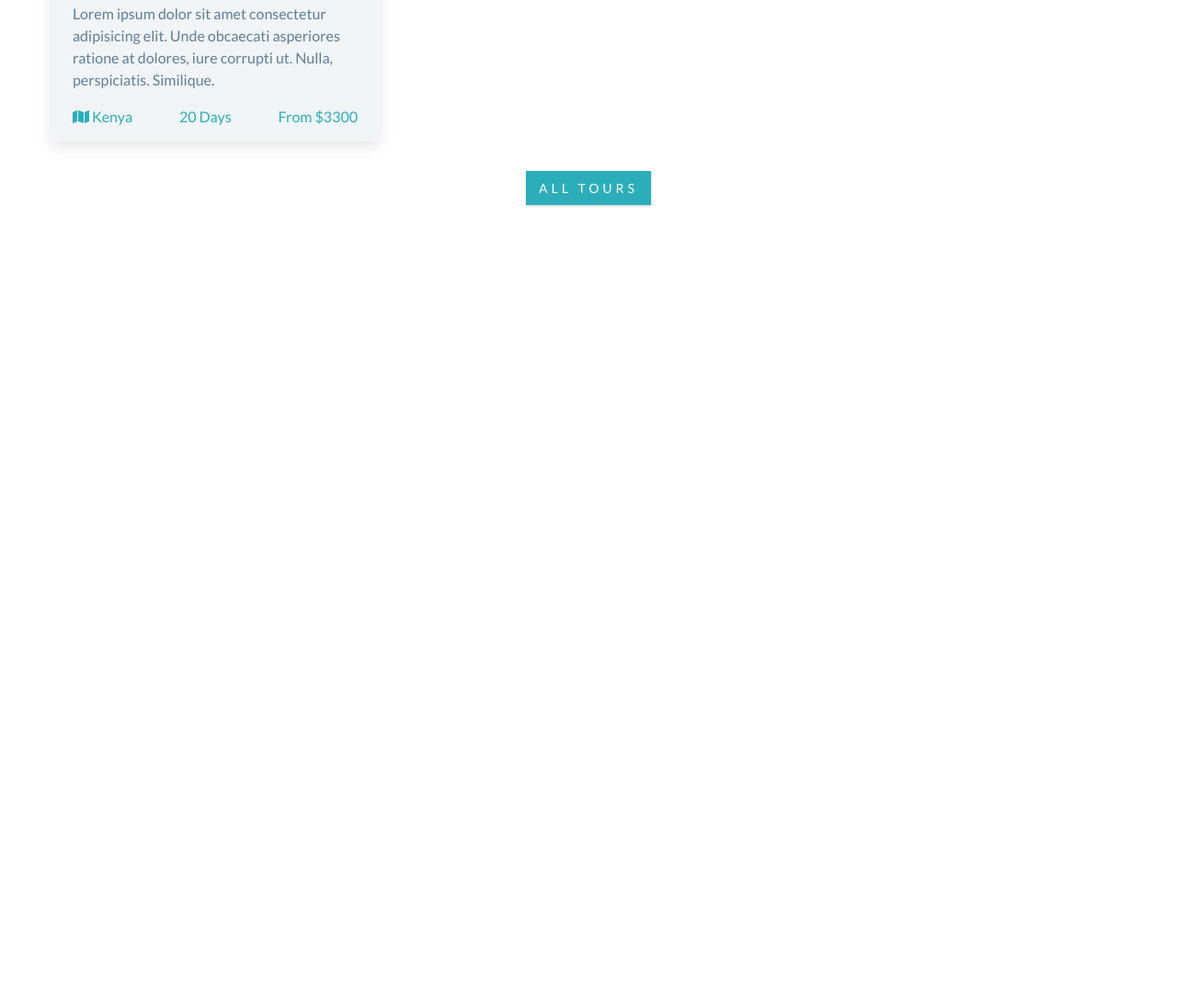
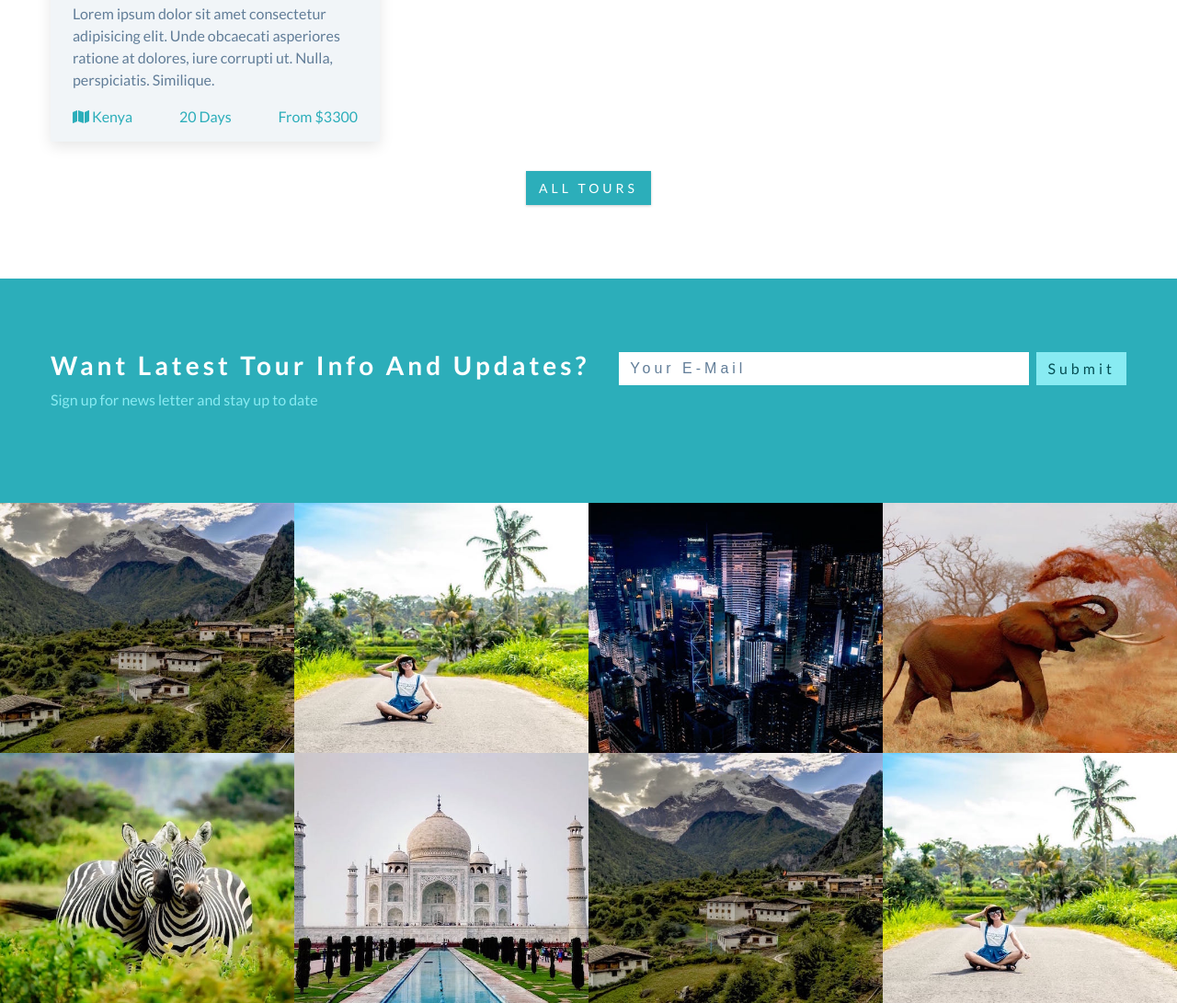
Before and after one commit to ksoon5/BackRoads, a plain HTML site: page index.html in a window 1280 px wide. Shown: the part 2814-3905 px from the top of the page at 92% size. Before the commit the page ends 3117 px from the top, so only its background shows below. Drawn offline with Linux system fonts and the light colour scheme.

Commit message:
contact and gallery

```diff
--- a/css/styles.css
+++ b/css/styles.css
@@ -402,13 +402,107 @@ Featured Tours
 Contact
 ===============
 */
-
+.contact {
+  background: var(--clr-primary-5);
+}
+.contact-title {
+  color: var(--clr-white);
+}
+.contact-title p {
+  color: var(--clr-primary-8);
+}
+.contact-form {
+  display: flex;
+  max-width: 28rem;
+}
+.form-control {
+  flex: 1 1 auto;
+  color: var(--clr-grey-5);
+}
+.form-control,
+.btn-submit {
+  padding: 0.375rem 0.75rem;
+  font-size: 1rem;
+  line-height: 1.5rem;
+  font-weight: 300;
+  letter-spacing: var(--spacing);
+  background: var(--clr-white);
+  text-transform: capitalize;
+  border: transparent;
+}
+.form-control::placeholder {
+  color: inherit;
+}
+.btn-submit {
+  font-family: var(--ff-primary);
+  margin-left: 0.5rem;
+  background: var(--clr-primary-8);
+  color: var(--clr-primary-1);
+  cursor: pointer;
+  transition: var(--transition);
+}
+.btn-submit:hover {
+  background: var(--clr-primary-1);
+  color: var(--clr-primary-5);
+}
+@media screen and (min-width: 992px) {
+  .contact-center {
+    display: flex;
+    flex-wrap: wrap;
+    justify-content: space-between;
+  }
+  .contact-form {
+    align-self: start;
+    flex: 1 1 auto;
+    max-width: 100%;
+    padding-left: 2rem;
+  }
+}
 /*
 ===============
 Gallery
 ===============
 */
-
+.gallery-img-container {
+  position: relative;
+  background: var(--clr-primary-5);
+}
+.gallery-icon {
+  position: absolute;
+  top: 50%;
+  left: 50%;
+  font-size: 2rem;
+  transform: translate(-50% -50%);
+  color: var(--clr-white);
+  opacity: 0;
+  cursor: pointer;
+  transition: var(--transition);
+}
+.gallery-img {
+  height: 17rem;
+  object-fit: cover;
+  transition: var(--transition);
+}
+.gallery-img-container:hover .gallery-img {
+  opacity: 0.5;
+}
+.gallery-img-container:hover .gallery-icon {
+  opacity: 1;
+}
+@media screen and (min-width: 768px) {
+  .gallery-center {
+    display: flex;
+    flex-wrap: wrap;
+  }
+  .gallery-img-container {
+    flex: 0 0 50%;
+  }
+}
+@media screen and (min-width: 992px) {
+  .gallery-img-container {
+    flex: 0 0 25%;
+  }
+}
 /*
 ===============
 Footer
--- a/index.html
+++ b/index.html
@@ -247,11 +247,90 @@
     <!-- end of featured tours -->
 
     <!-- contact -->
-
+    <section class="section contact" id="contact">
+      <div class="section-center contact-center">
+        <!-- contact title -->
+        <article class="contact-title">
+          <h3>want latest tour info and updates?</h3>
+          <p>Sign up for news letter and stay up to date</p>
+        </article>
+        <!-- contact form -->
+        <form class="contact-form">
+          <input
+            type="email"
+            name="email"
+            class="form-control"
+            placeholder="your e-mail"
+          />
+          <button class="btn-submit" type="submit">submit</button>
+        </form>
+      </div>
+    </section>
     <!-- end of contact -->
 
     <!-- gallery  -->
-
+    <section id="gallery">
+      <div class="gallery-center">
+        <!-- single item (first)-->
+        <article class="gallery-img-container">
+          <img src="./images/tour-1.jpeg" class="gallery-img" alt="" />
+          <a href="#" class="gallery-icon">
+            <i class="fas fa-search"></i>
+          </a>
+        </article>
+        <!-- end of single item -->
+        <!-- single item -->
+        <article class="gallery-img-container">
+          <img src="./images/tour-2.jpeg" class="gallery-img" alt="" />
+          <a href="#" class="gallery-icon">
+            <i class="fas fa-search"></i>
+          </a>
+        </article>
+        <!-- end of single item --><!-- single item -->
+        <article class="gallery-img-container">
+          <img src="./images/tour-3.jpeg" class="gallery-img" alt="" />
+          <a href="#" class="gallery-icon">
+            <i class="fas fa-search"></i>
+          </a>
+        </article>
+        <!-- end of single item --><!-- single item -->
+        <article class="gallery-img-container">
+          <img src="./images/tour-4.jpeg" class="gallery-img" alt="" />
+          <a href="#" class="gallery-icon">
+            <i class="fas fa-search"></i>
+          </a>
+        </article>
+        <!-- end of single item --><!-- single item -->
+        <article class="gallery-img-container">
+          <img src="./images/tour-5.jpeg" class="gallery-img" alt="" />
+          <a href="#" class="gallery-icon">
+            <i class="fas fa-search"></i>
+          </a>
+        </article>
+        <!-- end of single item --><!-- single item -->
+        <article class="gallery-img-container">
+          <img src="./images/tour-6.jpeg" class="gallery-img" alt="" />
+          <a href="#" class="gallery-icon">
+            <i class="fas fa-search"></i>
+          </a>
+        </article>
+        <!-- end of single item --><!-- single item -->
+        <article class="gallery-img-container">
+          <img src="./images/tour-1.jpeg" class="gallery-img" alt="" />
+          <a href="#" class="gallery-icon">
+            <i class="fas fa-search"></i>
+          </a>
+        </article>
+        <!-- end of single item --><!-- single item -->
+        <article class="gallery-img-container">
+          <img src="./images/tour-2.jpeg" class="gallery-img" alt="" />
+          <a href="#" class="gallery-icon">
+            <i class="fas fa-search"></i>
+          </a>
+        </article>
+        <!-- end of single item -->
+      </div>
+    </section>
     <!-- end of gallery  -->
 
     <!-- footer -->
```
